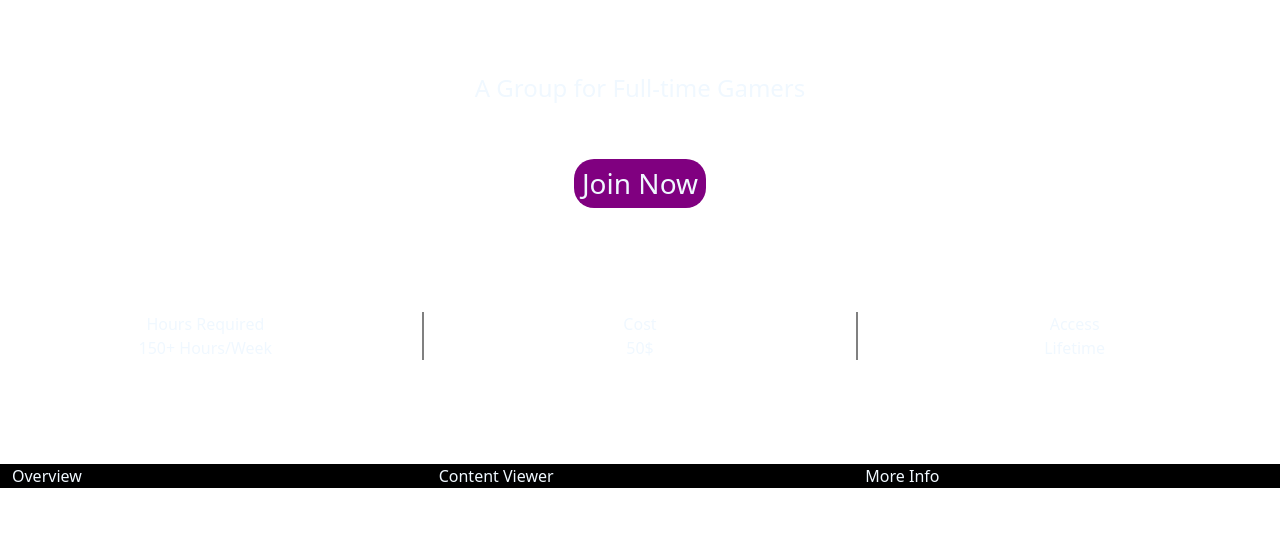
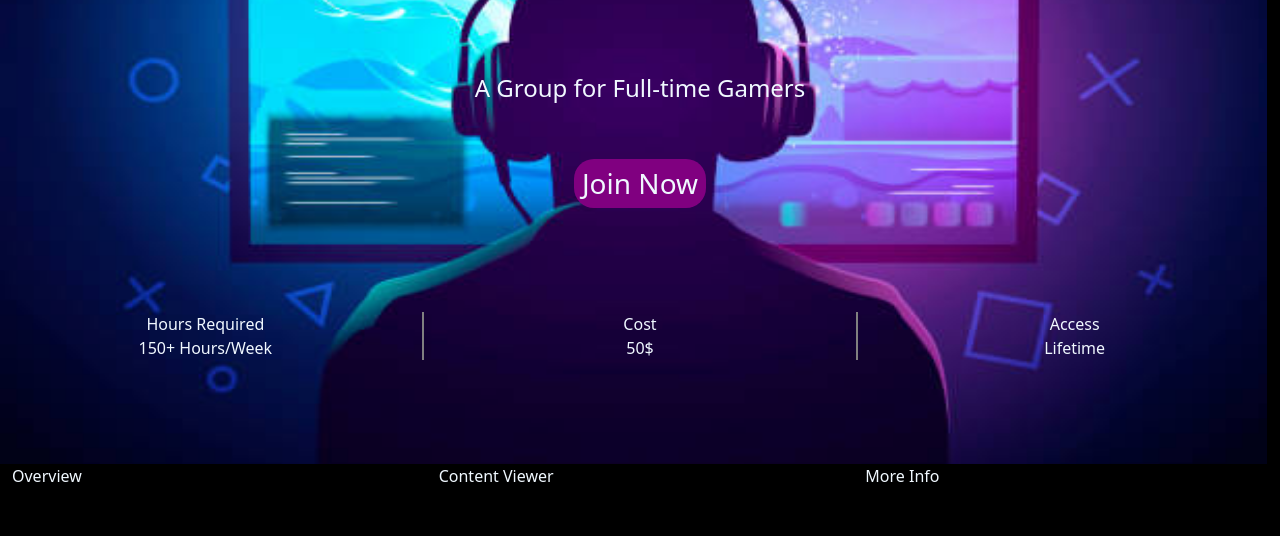
Before and after one commit to Vetmitar990099/bootstrap, a plain HTML site: page index.html in a window 1280 px wide. Shown: the part 307-843 px from the top of the page. Drawn offline with nearby package versions, Linux system fonts and the light colour scheme; files that its build step writes are made by us from their sources.

Commit message:
fixed image issue

```diff
--- a/SCSS/styles.scss
+++ b/SCSS/styles.scss
@@ -1,7 +1,10 @@
 body {
     color: aliceblue;
+    background-color: black;
     padding: 0px;
     margin: 0px;
+    background-image: url("../Images/istockphoto-1313854295-612x612.jpg");
+    background-size: 99vw 99vh;
     padding-top: 1vh;
     background-repeat: no-repeat;
 }
@@ -48,7 +51,3 @@ body {
     align-items: center;
     margin: auto;
 }
-#image {
-    background-image: url("images/istockphoto-1313854295-612x612.jpg");
-    background-size: 99vw 99vh;
-}
--- a/index.html
+++ b/index.html
@@ -9,7 +9,6 @@
     <link href="CSS/styles.css" rel="stylesheet">
   </head>
   <body>
-    <div id="image">
     <div id="aligner">
         <h3 class="game padding">Game like a Pro</h3>
         <h1 id="title" class="padding"><span id="purple">{</span>Gamer's Group<span id="purple">}</span></h1>
@@ -32,7 +31,6 @@
             </div>
         </div>
     </div>
-    </div>
     <div class="justify-content-center padding">
         <div class="row nav d-flex">
             <div class="col-lg-4 col-md-6 col-12">
```
Also changed, not shown: 1 other file. Lines whose indentation alone changed are shown as unchanged.
